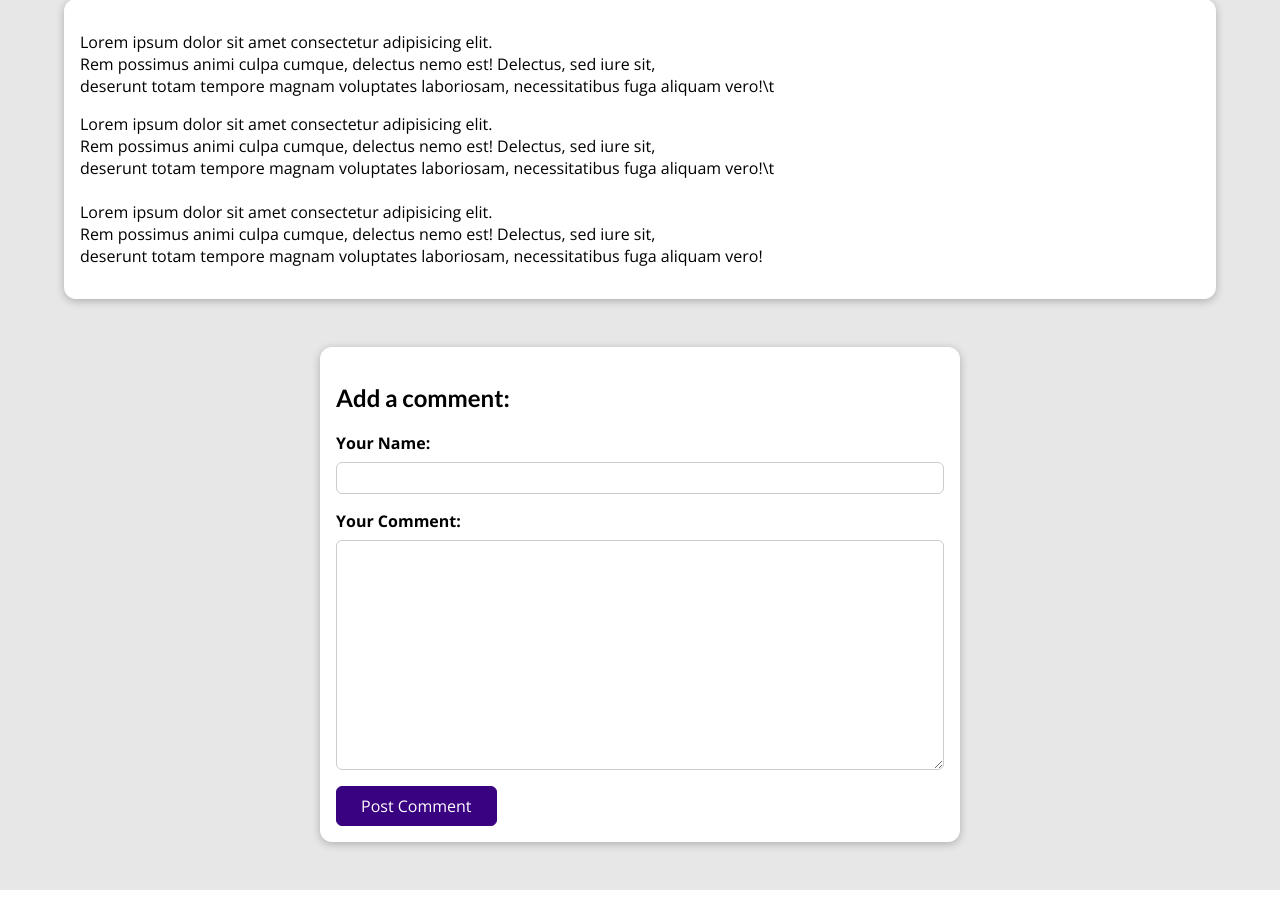
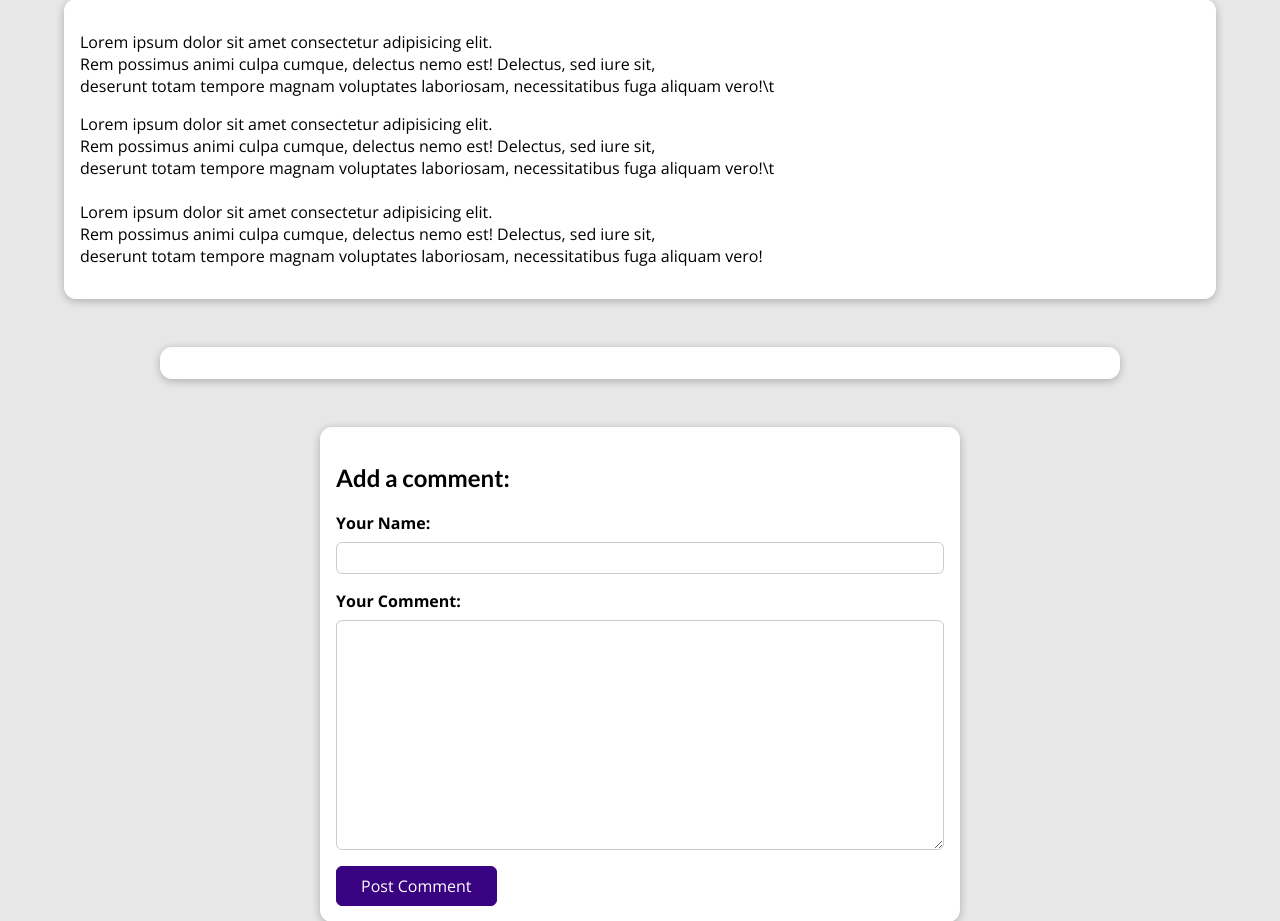
Before and after one commit to KristenM4/Django-Blog, a Django app: a page that uses blog/templates/blog/post.html in a window 1280 px wide. Shown: the part 529-1450 px from the top of the page. Before the commit the page ends 1419 px from the top, so only its background shows below. Run offline with Django 4.2, Linux system fonts and the light colour scheme; data comes from the database, SQL or seed files in the repository.

Commit message:
add comment styling and formatting

```diff
--- a/blog/static/blog/post-detail.css
+++ b/blog/static/blog/post-detail.css
@@ -153,3 +153,17 @@ main {
   padding: 0.25rem 1.5rem;
   border-radius: 6px;
 }
+
+#comments {
+  margin: 3rem auto;
+  width: 90%;
+  max-width: 60rem;
+  border-radius: 12px;
+  background-color: white;
+  box-shadow: 0 2px 8px rgba(0, 0, 0, 0.25);
+  padding: 1rem 2rem;
+}
+
+#comments h4 {
+  color:rgb(63, 65, 66)
+}
--- a/blog/templates/blog/post.html
+++ b/blog/templates/blog/post.html
@@ -40,11 +40,13 @@
             <p>{{ post.content|linebreaks }}</p>
     </main>
 
+    <section id="comments">
     {% for comment in comments %}
-        <p>{{comment.user_name}}, {{comment.date}}</p>
-        <p>{{comment.comment_content}}</p>
+        <h4>{{comment.user_name}}, {{comment.date|date:"j M Y P"}}</h4>
+        <p>{{comment.comment_content|linebreaks}}</p>
         <br>
     {% endfor %}
+    </section>
 
     <section id="comment-form">
         <h2>Add a comment:</h2>
--- a/blog/views.py
+++ b/blog/views.py
@@ -36,14 +36,14 @@ class GetPost(DetailView):
     def get_context_data(self, **kwargs):
         context = super().get_context_data(**kwargs)
         context["form"] = CommentForm()
-        context["comments"] = self.object.comment_set.all()
+        context["comments"] = self.object.comment_set.all().order_by("-date")
         context["tags"] = self.object.tags.all()
         return context
 
     def post(self, request, slug):
         specific_post = get_object_or_404(Post, slug=slug)
         form = CommentForm(request.POST)
-        comments = specific_post.comment_set.all()
+        comments = specific_post.comment_set.all().order_by("-date")
         post_tags = specific_post.tags.all()
 
         if form.is_valid():
```
